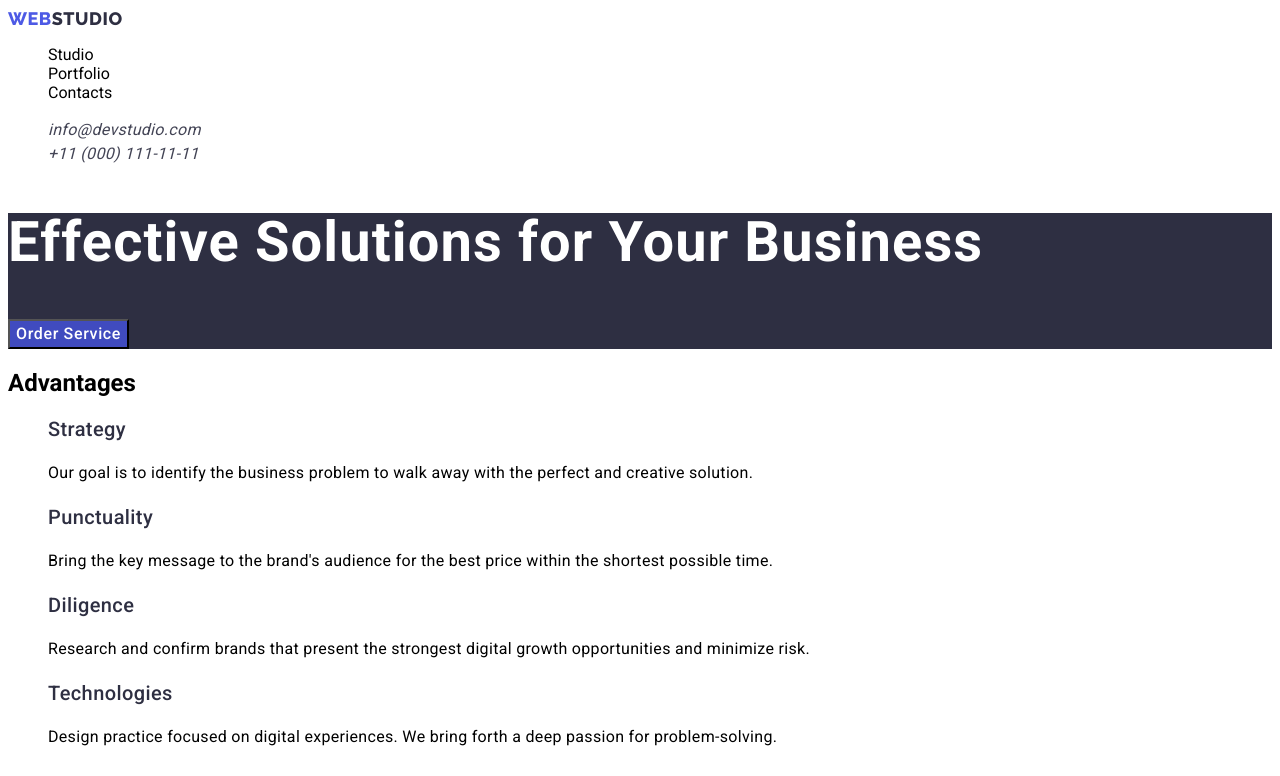
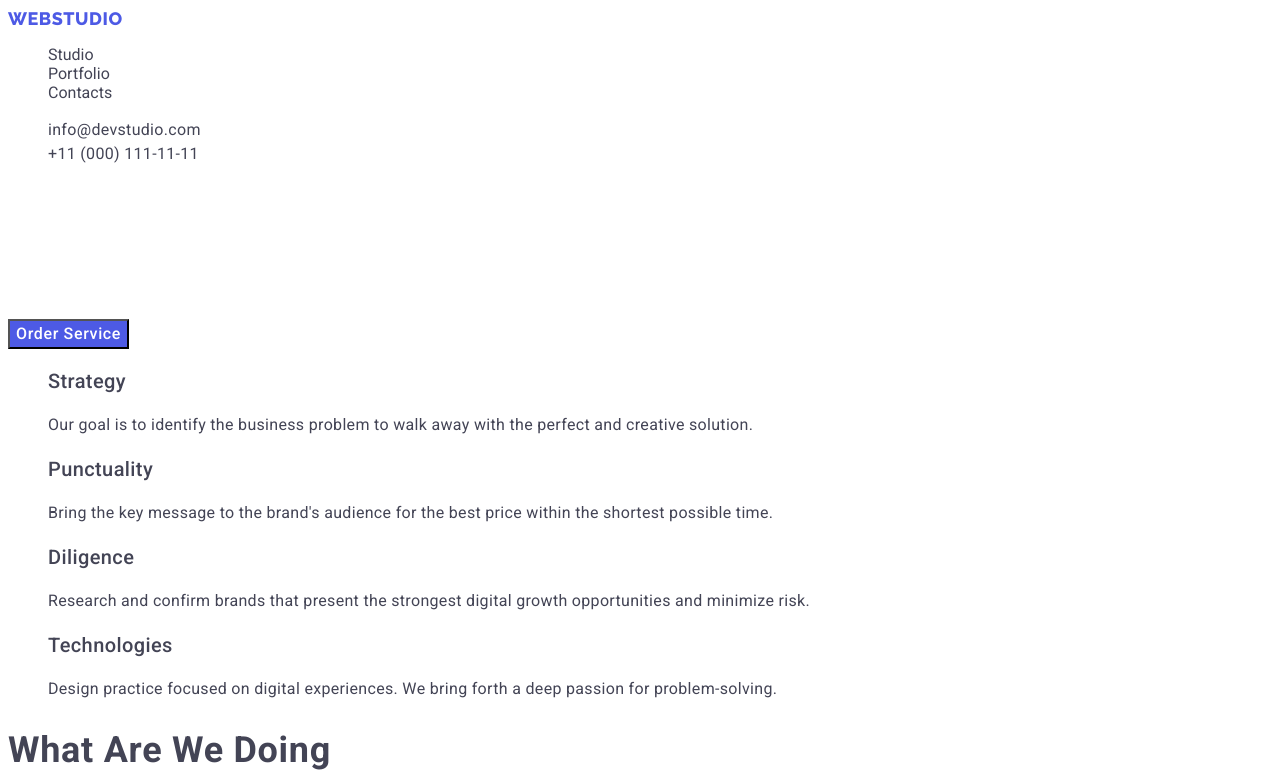
Before and after one commit to Svin07/goit-markup-hw-02, a plain HTML site: page index.html in a window 1280 px wide. Shown: the top 776 px of the page. Drawn offline with Linux system fonts and the light colour scheme.

Commit message:
dz_2_vypravlenia_4

```diff
--- a/css/styles.css
+++ b/css/styles.css
@@ -7,10 +7,12 @@
   --accent-color: #e7e9fc;
   --hero-background: #2e2f42;
   --modal-background: #fcfcfc;
+  --logo-color: #4d5ae5;
 }
 body {
-  font-family: Roboto, sans-serif;
-  color: var(--text-color), #434455;
+  font-family: "Roboto", sans-serif;
+  color: #434455;
+  background-color: #ffffff;
 }
 
 .list {
@@ -35,18 +37,17 @@ button:focus {
 /* Header*/
 
 .logo {
-  font-family: "Raleway";
+  font-family: "Raleway", sans-serif;
   font-weight: 800;
   font-size: 18px;
   line-height: 1.17;
-  display: flex;
   letter-spacing: 0.03em;
   text-transform: uppercase;
-  color: #4d5ae5;
+  color: var(--logo-color);
 }
 
 .logo-header {
-  color: #2e2f42;
+  color: var(--dark-color) #2e2f42;
 }
 
 .logo-footer {
@@ -55,14 +56,15 @@ button:focus {
 
 .contacts {
   font-size: 16px;
+  font-style: normal;
   line-height: 1.5;
   letter-spacing: 0.02em;
-  color: #434455;
+  color: var(--text-color) #434455;
 }
 /* Main */
 
 .hero {
-  background-color: #2e2f42;
+  background-color: var(--dark-color) #2e2f42;
 }
 .hero-text {
   font-weight: 700;
@@ -72,7 +74,7 @@ button:focus {
   color: #ffffff;
 }
 .hero-btn {
-  background-color: #404bbf;
+  background-color: #4d5ae5;
   font-family: inherit;
   font-weight: 500;
   font-size: 16px;
@@ -81,7 +83,12 @@ button:focus {
   color: #ffffff;
   cursor: pointer;
 }
-.advantages {
+.advantages-title {
+  font-weight: 500;
+  font-size: 20px;
+  line-height: 1.2;
+  letter-spacing: 0.02em;
+  color: var(--dark-color);
 }
 .advantages-list {
 }
@@ -91,12 +98,13 @@ button:focus {
   font-size: 20px;
   line-height: 1.2;
   letter-spacing: 0.02em;
-  color: #2e2f42;
+  color: var(--dark-color) #2e2f42;
 }
 .advantages-list-text {
   font-size: 16px;
   line-height: 1.5;
   letter-spacing: 0.02em;
+  color: var(--text-color);
 }
 .works {
 }
@@ -106,7 +114,7 @@ button:focus {
   line-height: 1.11;
   letter-spacing: 0.02em;
   text-transform: capitalize;
-  color: #2e2f42;
+  color: var(--dark-color) #2e2f42;
 }
 .works-list {
 }
@@ -115,39 +123,41 @@ button:focus {
 }
 
 .team {
+  background-color: #f4f4fd;
 }
 .team-title {
   font-weight: 700;
   font-size: 36px;
   line-height: 1.11;
+  text-align: center;
   letter-spacing: 0.02em;
   text-transform: capitalize;
-  color: #2e2f42;
+  color: var(--dark-color) #2e2f42;
 }
 .team-list {
-  background-color: #f4f4fd;
 }
 
 .team-list-picture {
+  background-color: #ffffff;
 }
 .team-list-name {
   font-weight: 500;
   font-size: 20px;
   line-height: 1.2;
   letter-spacing: 0.02em;
-  color: #2e2f42;
+  color: var(--dark-color) #2e2f42;
 }
-
 .team-list-text {
   font-size: 16px;
   line-height: 1.5;
   letter-spacing: 0.02em;
+  color: var(--text-color);
 }
 
 /* FOOTER */
 
 .basement {
-  background-color: #2e2f42;
+  background-color: var(--hero-background) #2e2f42;
 }
 
 .basement-text {
--- a/index.html
+++ b/index.html
@@ -49,8 +49,8 @@
         <button class="hero-btn button" type="button">Order Service</button>
       </section>
 
-      <section class="advantages">
-        <h2>Advantages</h2>
+      <section>
+        <h2 class="advantages-title" hidden>Advantages</h2>
         <ul class="advantages-list list">
           <li>
             <h3 class="advantages-list-name">Strategy</h3>
```
